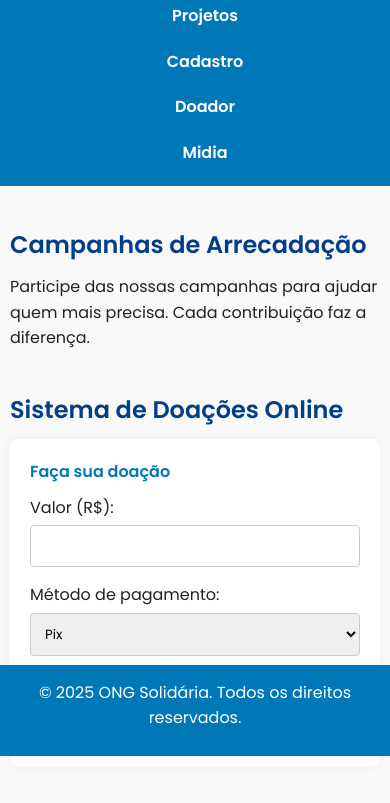
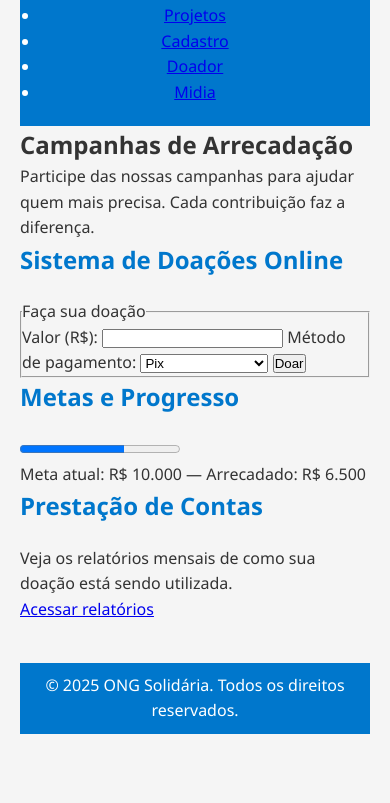
Before and after one commit to gustavoalveslopes17/plataforma-ong, a plain HTML site: page doador.html in a window 390 px wide. Shown: the part 88-891 px from the top of the page. After the commit the page ends 844 px from the top, so only its background shows below. Drawn offline with Linux system fonts and the light colour scheme; files that its build step writes are made by us from their sources.

Commit message:
Update style.css

```diff
--- a/css/style.css
+++ b/css/style.css
@@ -1,17 +1,3 @@
-/* Importa fonte moderna do Google Fonts */
-@import url('https://fonts.googleapis.com/css2?family=Poppins:wght@300;400;600&display=swap');
-
-/* Variáveis para design system */
-:root {
-  --primary-color: #0077b6;
-  --secondary-color: #023e8a;
-  --accent-color: #90e0ef;
-  --font-base: 'Poppins', sans-serif;
-  --font-size: 16px;
-  --bg-light: #f9f9f9;
-  --text-dark: #222;
-}
-
 /* Reset básico */
 * {
   margin: 0;
@@ -19,269 +5,60 @@
   box-sizing: border-box;
 }
 
-html {
-  font-size: var(--font-size);
-}
-
+/* Tipografia global */
 body {
-  font-family: var(--font-base);
+  font-family: 'Segoe UI', Tahoma, Geneva, Verdana, sans-serif;
+  background-color: #f5f5f5;
+  color: #333;
   line-height: 1.6;
-  background-color: var(--bg-light);
-  color: var(--text-dark);
-  padding-bottom: 80px; /* Espaço extra para rodapé fixo */
+  padding: 20px;
 }
 
 /* Cabeçalho */
 header {
-  background-color: var(--primary-color);
+  background-color: #0077cc;
   color: white;
-  padding: 20px 0;
-  display: flex;
-  flex-direction: column;
-  align-items: center;
+  padding: 20px;
+  text-align: center;
 }
 
-.logo img {
-  max-width: 180px;
-  height: auto;
-  margin-bottom: 10px;
-}
-
-nav ul {
-  list-style: none;
-  display: flex;
-  gap: 20px;
-  flex-wrap: wrap;
-  justify-content: center;
-  align-items: center;
-}
-
-nav a {
-  color: white;
-  text-decoration: none;
-  font-weight: 600;
-  transition: color 0.3s ease;
-}
-
-nav a:hover {
-  color: var(--accent-color);
-}
-
-/* Conteúdo principal */
-main {
-  max-width: 1000px;
-  margin: 40px auto;
-  padding: 0 20px;
-}
-
-section {
-  margin-bottom: 40px;
-}
-
-h1, h2, h3 {
-  color: var(--secondary-color);
-  margin-bottom: 10px;
-}
-
-p, li, address {
-  font-size: 1rem;
-  margin-bottom: 10px;
-}
-
-ul {
-  padding-left: 20px;
-}
-
-img {
-  max-width: 100%;
-  height: auto;
-  border-radius: 8px;
-}
-
-/* Formulário */
-form {
-  background-color: #ffffff;
-  padding: 20px;
-  border-radius: 8px;
-  box-shadow: 0 0 10px rgba(0,0,0,0.05);
-}
-
-fieldset {
-  border: none;
-  margin-bottom: 20px;
-}
-
-legend {
-  font-weight: 600;
-  margin-bottom: 10px;
-  color: var(--primary-color);
-}
-
-label {
-  display: block;
-  margin-bottom: 5px;
-  font-weight: 500;
-}
-
-input, select, button {
-  width: 100%;
-  padding: 10px;
-  margin-bottom: 15px;
-  border: 1px solid #ccc;
-  border-radius: 4px;
-  font-family: var(--font-base);
-}
-
-button {
-  background-color: var(--primary-color);
-  color: white;
-  font-weight: 600;
-  border: none;
-  cursor: pointer;
-  transition: background-color 0.3s ease;
-}
-
-button:hover {
-  background-color: var(--secondary-color);
+header h1 {
+  font-size: 2em;
 }
 
 /* Rodapé */
 footer {
-  position: fixed;
+  background-color: #0077cc;
+  color: white;
+  text-align: center;
+  padding: 10px;
+  position: relative;
   bottom: 0;
   width: 100%;
-  background-color: var(--primary-color);
-  color: white;
-  text-align: center;
-  padding: 15px 0;
-  font-size: 0.9rem;
+  margin-top: 40px;
 }
 
-/* Responsividade */
-@media (max-width: 768px) {
-  nav ul {
-    flex-direction: column;
-    align-items: center;
-  }
-
-  main {
-    padding: 0 10px;
-  }
+/* Container principal */
+.container {
+  max-width: 800px;
+  margin: 0 auto;
+  background-color: white;
+  padding: 30px;
+  border-radius: 8px;
+  box-shadow: 0 0 10px rgba(0,0,0,0.1);
 }
 
-@media (max-width: 480px) {
-  header {
-    padding: 10px;
-  }
-
-  .logo img {
-    max-width: 140px;
-  }
-
-  nav ul {
-    gap: 10px;
-  }
-
-  main {
-    padding: 0 10px;
-  }
+/* Títulos */
+h2, h3 {
+  margin-bottom: 20px;
+  color: #0077cc;
 }
 
-/* Layout aprimorado para formulários em telas maiores */
-@media (min-width: 768px) {
-  fieldset {
-    display: grid;
-    grid-template-columns: 1fr 1fr;
-    gap: 20px;
-  }
-
-  label, input, select {
-    width: 100%;
-  }
-
-  button {
-    grid-column: span 2;
-  }
+/* Formulários */
+form {
+  display: flex;
+  flex-direction: column;
 }
 
-/* Interatividade futura */
-.menu-toggle {
-  display: none;
-  background-color: var(--primary-color);
-  color: white;
-  padding: 10px;
-  font-weight: bold;
-  cursor: pointer;
-}
-
-.nav.active {
-  display: block;
-}
-
-/* Acessibilidade */
-a:focus, button:focus, input:focus, select:focus {
-  outline: 2px dashed var(--accent-color);
-  outline-offset: 4px;
-}
-
-/* Página: Seja um Doador */
-.doador-campanhas,
-.doador-sistema,
-.doador-metas,
-.doador-relatorios {
-  background-color: #ffffff;
-  padding: 20px;
-  border-radius: 8px;
-  box-shadow: 0 0 10px rgba(0,0,0,0.05);
-  margin-bottom: 30px;
-}
-
-progress {
-  width: 100%;
-  height: 20px;
-  appearance: none;
-}
-
-progress::-webkit-progress-bar {
-  background-color: #eee;
-  border-radius: 10px;
-}
-
-progress::-webkit-progress-value {
-  background-color: var(--primary-color);
-  border-radius: 10px;
-}
-
-progress::-moz-progress-bar {
-  background-color: var(--primary-color);
-}
-
-/* Página: Mídia */
-.midia-blog,
-.midia-newsletter,
-.midia-imprensa,
-.midia-documentos {
-  background-color: #ffffff;
-  padding: 20px;
-  border-radius: 8px;
-  box-shadow: 0 0 10px rgba(0,0,0,0.05);
-  margin-bottom: 30px;
-}
-
-.midia-blog article,
-.midia-imprensa ul,
-.midia-documentos ul {
-  margin-top: 10px;
-}
-
-.midia-blog h2,
-.midia-newsletter h2,
-.midia-imprensa h2,
-.midia-documentos h2 {
-  color: var(--primary-color);
-  margin-bottom: 10px;
-}
-
-.midia-newsletter form {
-  margin-top: 10px;
-}
+label {
+  margin-bottom
```
